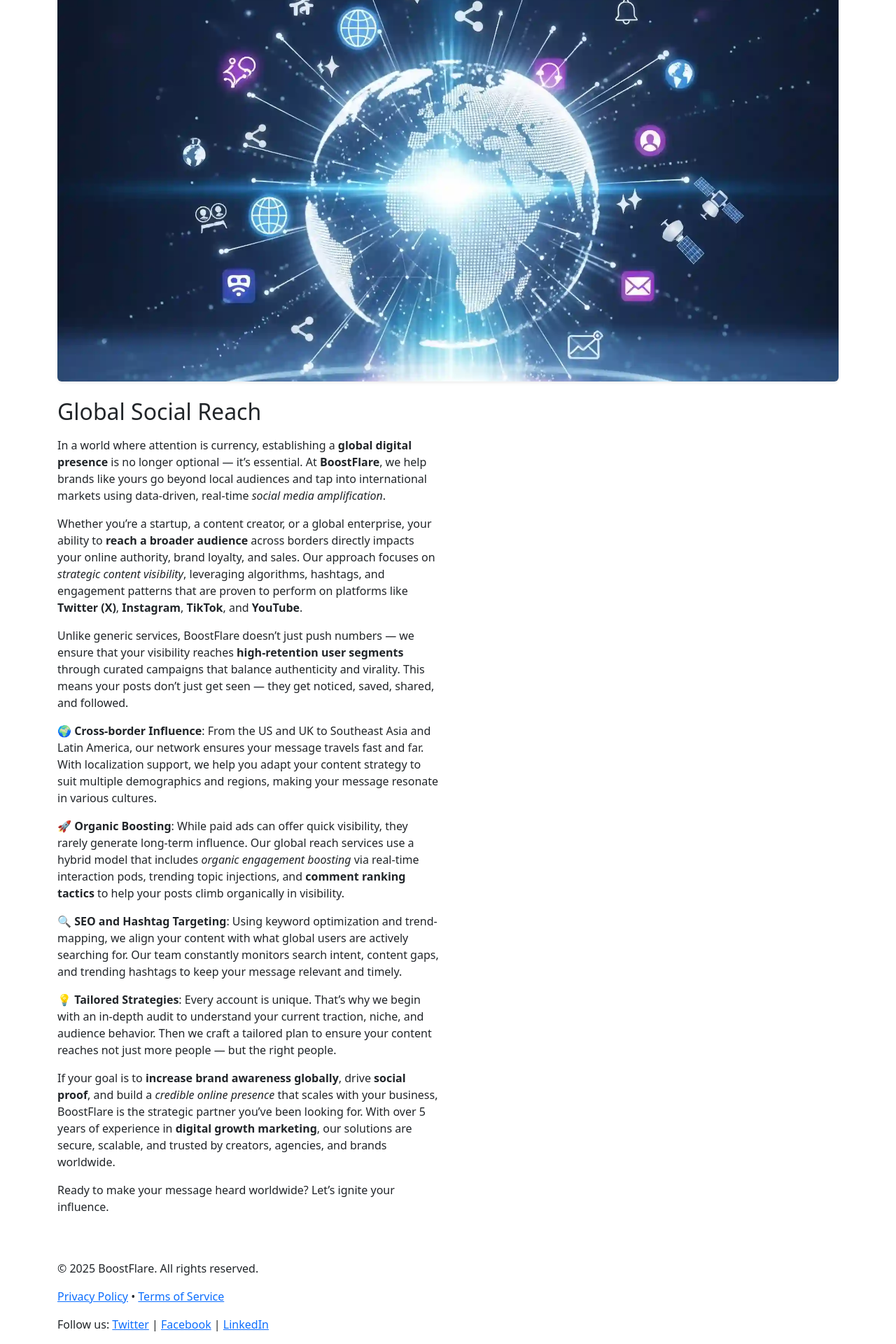
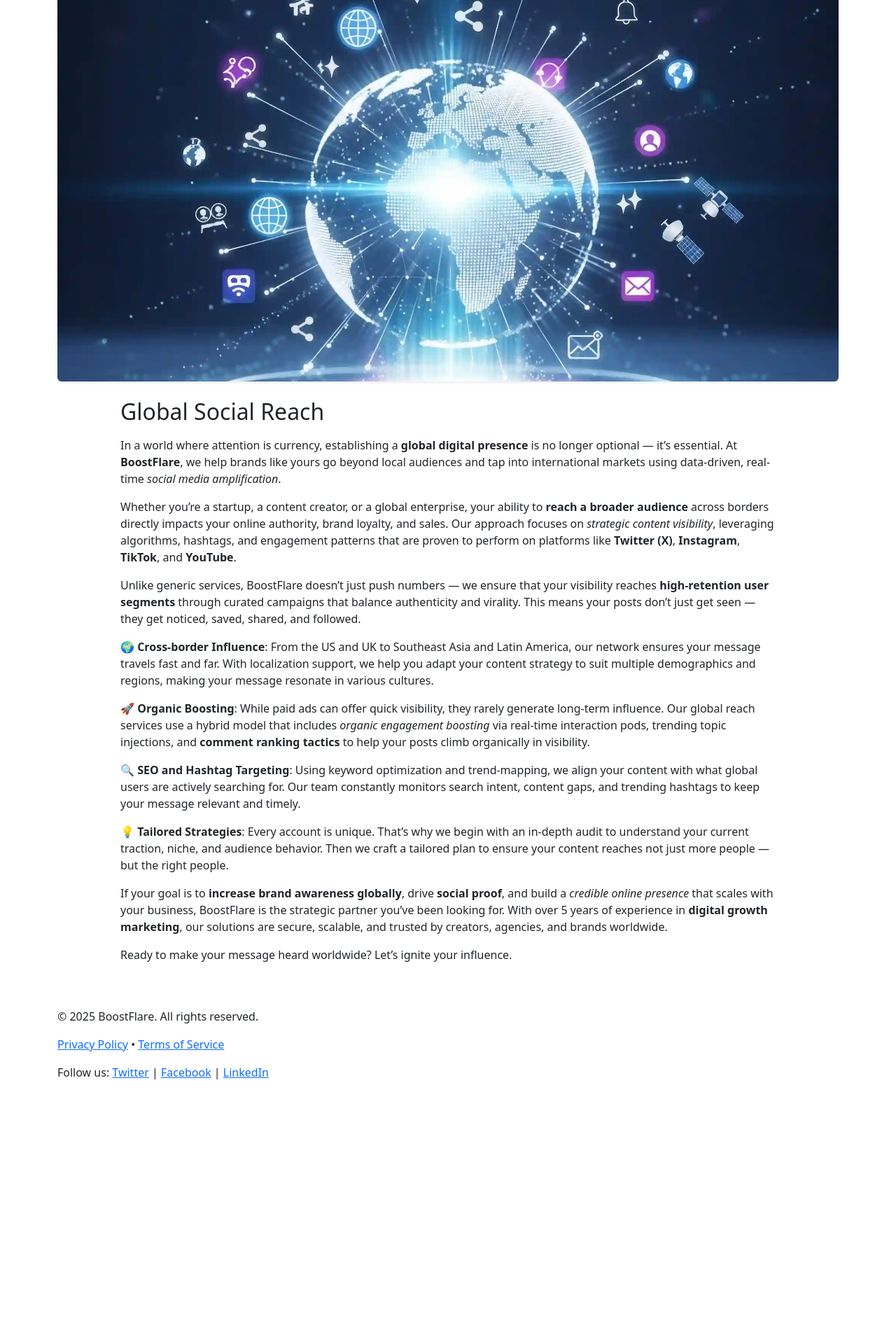
Before and after one commit to candra2012/BoostFlare, a Jekyll site: the page built from index.html, in a window 1280 px wide. Shown: the part 674-2594 px from the top of the page at 70% size. Built offline with Jekyll 4.4.1, drawn with Linux system fonts in a browser that asks for light colours; after the commit the page ends 2234 px from its top, so only the background shows below that.

Commit message:
Update index.html

```diff
--- a/index.html
+++ b/index.html
@@ -30,9 +30,8 @@ lang: en-US
       </div>
 
       <!-- Deskripsi di kanan -->
-      <div class="col-md-6">
+      <div class="col-12 mx-auto" style="max-width: 960px;">
   <h2 class="mb-3">Global Social Reach</h2>
-
   <p>
     In a world where attention is currency, establishing a <strong>global digital presence</strong> is no longer optional — it’s essential. At <strong>BoostFlare</strong>, we help brands like yours go beyond local audiences and tap into international markets using data-driven, real-time <em>social media amplification</em>.
   </p>
```
Lines whose indentation alone changed are shown as unchanged.
